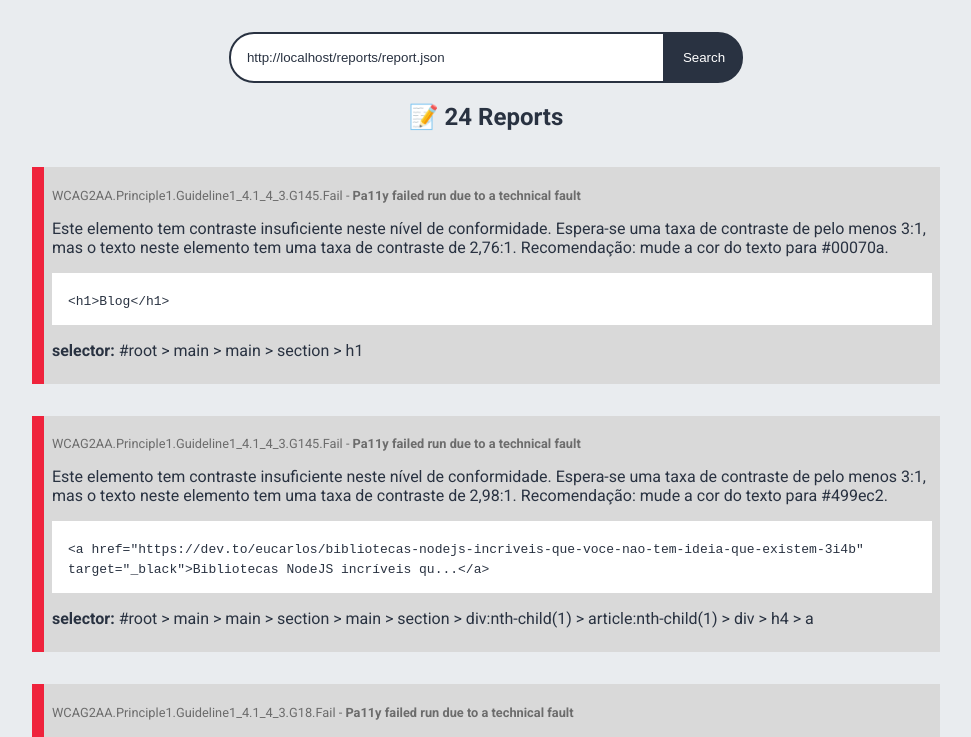
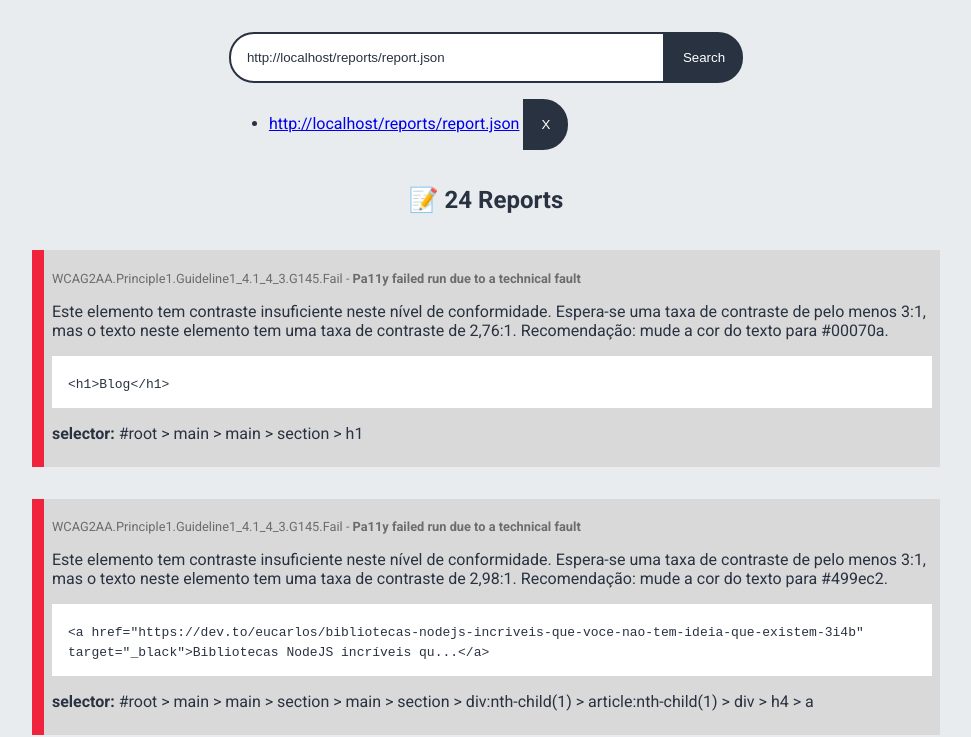
Before and after one commit to EuCarlos/pa11y-viewer, a React (Vite) app: page / in a window 1280 px wide. Shown: the top 737 px of the page, without its empty margins (154-1125 px from the left). Built offline with nearby package versions, Linux system fonts and the light colour scheme.

Commit message:
:construction: add search history in home page

```diff
--- a/src/App.tsx
+++ b/src/App.tsx
@@ -6,6 +6,7 @@ import { UID } from './utils/uid'
 
 import './styles/globals.sass'
 import './styles/search_reports.sass'
+import { setSearchHistory, getSearchHistory, removeSearchHistory } from './utils/search_history'
 
 function App() {
   const getURL = new URL(location.href)
@@ -13,11 +14,22 @@ function App() {
 
   const [url, setUrl] = useState(initialURL)
   const [jsonReports, setJsonReports] = useState([])
+  const [searchHistory, setNewSearchHistory] = useState(getSearchHistory())
+
+  const handleSearchHistory = (id: string) => {
+    removeSearchHistory(id)
+
+    //const result = searchHistory.filter(item => item.id !== id)
+    setNewSearchHistory(getSearchHistory())
+  }
 
   const handle = (url:string) => {
     axios.get(url)
         .then(res => setJsonReports(res.data))
         .catch(err => setJsonReports([]))
+
+    setSearchHistory(url)
+    setNewSearchHistory(getSearchHistory())
   }
 
   useEffect(() => {
@@ -50,7 +62,15 @@ function App() {
           value={url}
         />
 
-        <button onClick={() => handle(url)}>Search</button>
+        <button onClick={() => handle(url)}>Search</button><br/>
+        <div className={'search_history'}>
+          <ul>
+            {searchHistory.map(item => {
+              const link = `http://${window.location.host}/${item.value}`
+              return <li><a href={link}>{item.value}</a> <button onClick={() => handleSearchHistory(item.id)}>X</button></li>
+            })}
+          </ul>
+        </div>
       </div>
       <h2>📝 {numberOfReports} Reports</h2>
       {numberOfReports <= 0 ? <div className={'report--not-found'}>No reports found</div>: reports}
```
Also changed, not shown: 1 other file (tests, documents, lock files or other folders).
